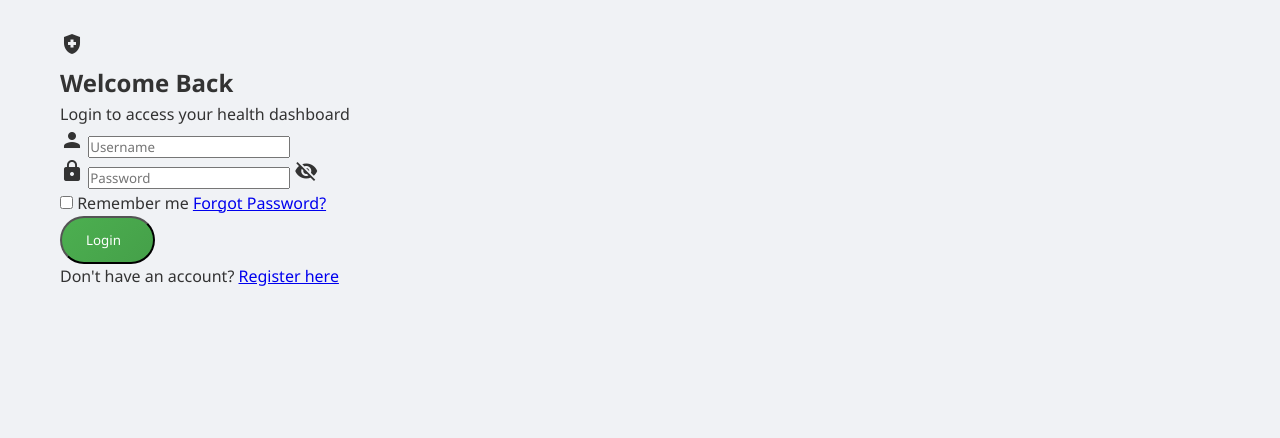
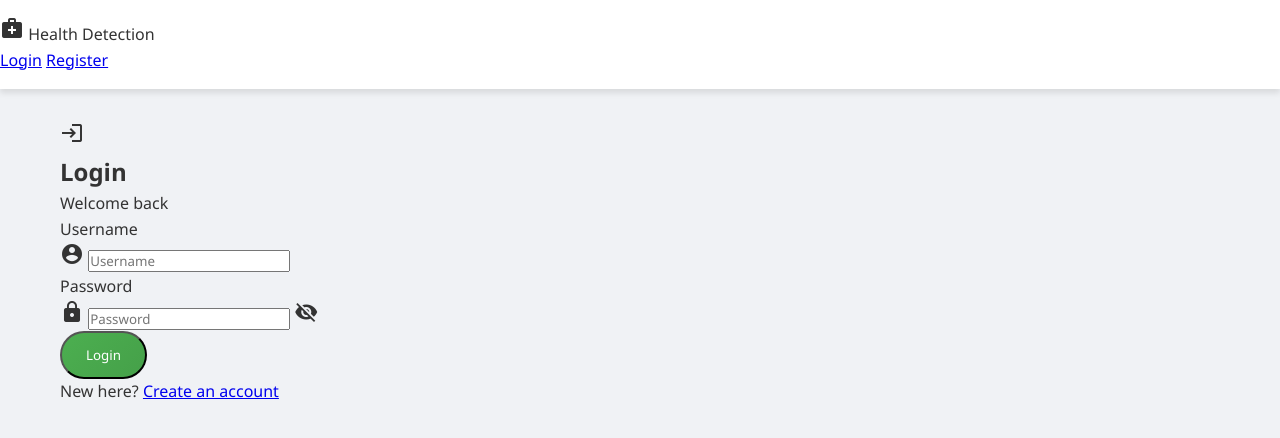
Before and after one commit to faizannyasinn/DiseaseDetectionSystem, a Flask app: page /login in a window 1280 px wide. Shown: the top 438 px of the page. Run offline with Flask 3, Linux system fonts and the light colour scheme.

Commit message:
Update login.html

```diff
--- a/templates/login.html
+++ b/templates/login.html
@@ -1,73 +1,35 @@
-<!DOCTYPE html>
-<html>
-<head>
-    <title>Login - Health Detection System</title>
-    <link rel="stylesheet" href="{{ url_for('static', filename='css/style.css') }}">
-    <meta name="viewport" content="width=device-width, initial-scale=1.0">
-    <link href="https://fonts.googleapis.com/icon?family=Material+Icons" rel="stylesheet">
-    <script src="https://code.jquery.com/jquery-3.6.0.min.js"></script>
-</head>
-<body>
-    <div class="container">
+{% extends "base.html" %}
+{% block content %}
 <div class="auth-card">
   <div class="auth-header">
-                <i class="material-icons health-icon">health_and_safety</i>
-                <h2>Welcome Back</h2>
-                <p>Login to access your health dashboard</p>
+    <i class="material-icons health-icon">login</i>
+    <h2>Login</h2>
+    <p>Welcome back</p>
   </div>
 
-            {% with messages = get_flashed_messages() %}
-                {% if messages %}
-                    {% for message in messages %}
-                        <div class="alert alert-danger">
-                            <i class="material-icons alert-icon">error</i>
-                            {{ message }}
-                        </div>
-                    {% endfor %}
-                {% endif %}
-            {% endwith %}
-
-            <form method="POST" class="auth-form" id="loginForm">
+  <form method="POST" class="auth-form">
     <div class="form-group">
+      <label for="username">Username</label>
       <div class="input-with-icon">
-                        <i class="material-icons">person</i>
-                        <input type="text" name="username" id="username" class="form-control" placeholder="Username" required>
+        <i class="material-icons">account_circle</i>
+        <input type="text" name="username" id="login_username" class="form-control" placeholder="Username" required />
       </div>
     </div>
 
     <div class="form-group">
+      <label for="password">Password</label>
       <div class="input-with-icon">
         <i class="material-icons">lock</i>
-                        <input type="password" name="password" id="password" class="form-control" placeholder="Password" required>
-                        <i class="material-icons toggle-password" id="togglePassword">visibility_off</i>
+        <input type="password" name="password" id="login_password" class="form-control" placeholder="Password" required />
+        <i class="material-icons toggle-password" id="togglePasswordLogin" tabindex="0" aria-label="Show password">visibility_off</i>
       </div>
     </div>
 
-                <div class="form-group">
-                    <div class="remember-me">
-                        <label class="checkbox-container">
-                            <input type="checkbox" name="remember" id="remember">
-                            <span class="checkmark"></span>
-                            Remember me
-                        </label>
-                        <a href="#" class="forgot-password">Forgot Password?</a>
-                    </div>
-                </div>
-
-                <button type="submit" class="btn btn-primary btn-block" id="loginBtn">
-                    <span class="btn-text">Login</span>
-                    <span class="btn-loader"></span>
-                </button>
+    <button type="submit" class="btn btn-primary btn-block">Login</button>
   </form>
 
   <div class="auth-footer">
-                <p>Don't have an account?
-                    <a href="{{ url_for('register') }}" class="register-link">Register here</a>
-                </p>
+    <p>New here? <a href="{{ url_for('register') }}" class="login-link">Create an account</a></p>
   </div>
 </div>
-    </div>
-
-    <script src="{{ url_for('static', filename='js/main.js') }}"></script>
-</body>
-</html>
+{% endblock %}
```
Lines whose indentation alone changed are shown as unchanged.
